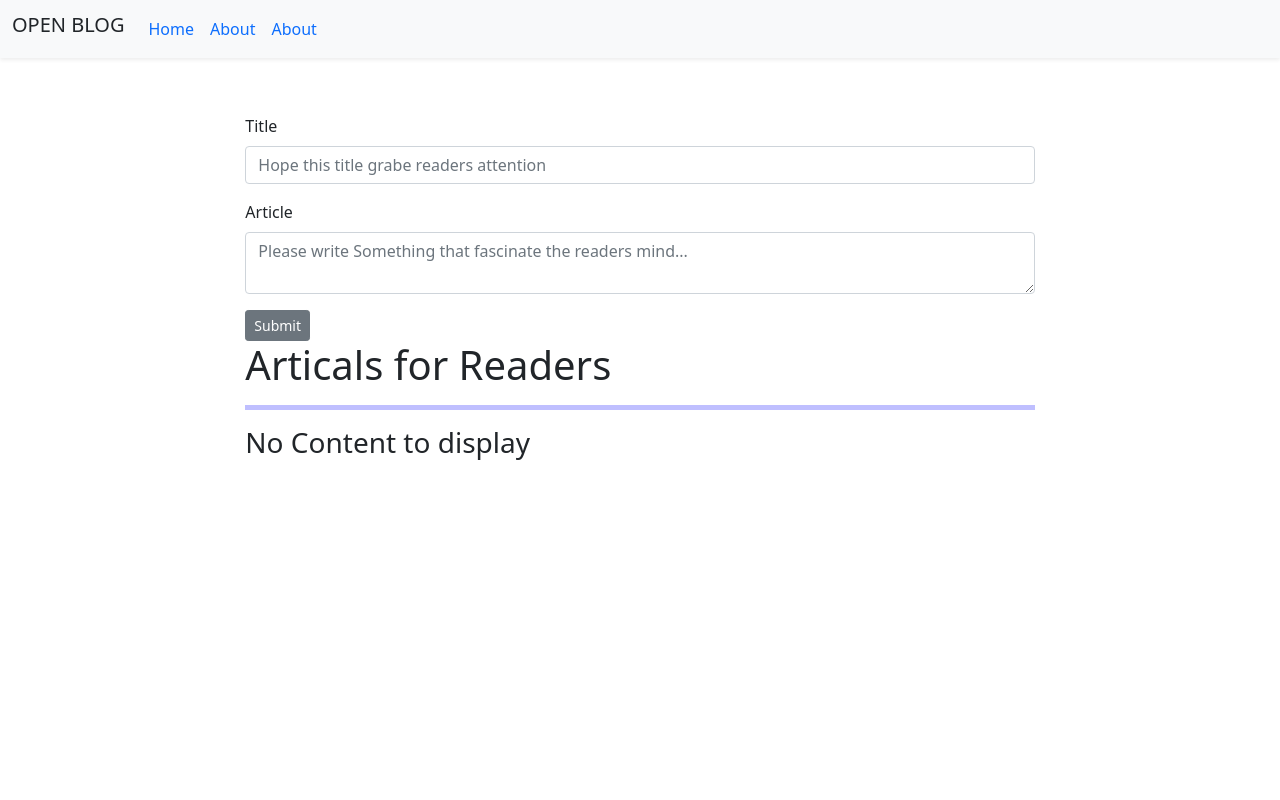
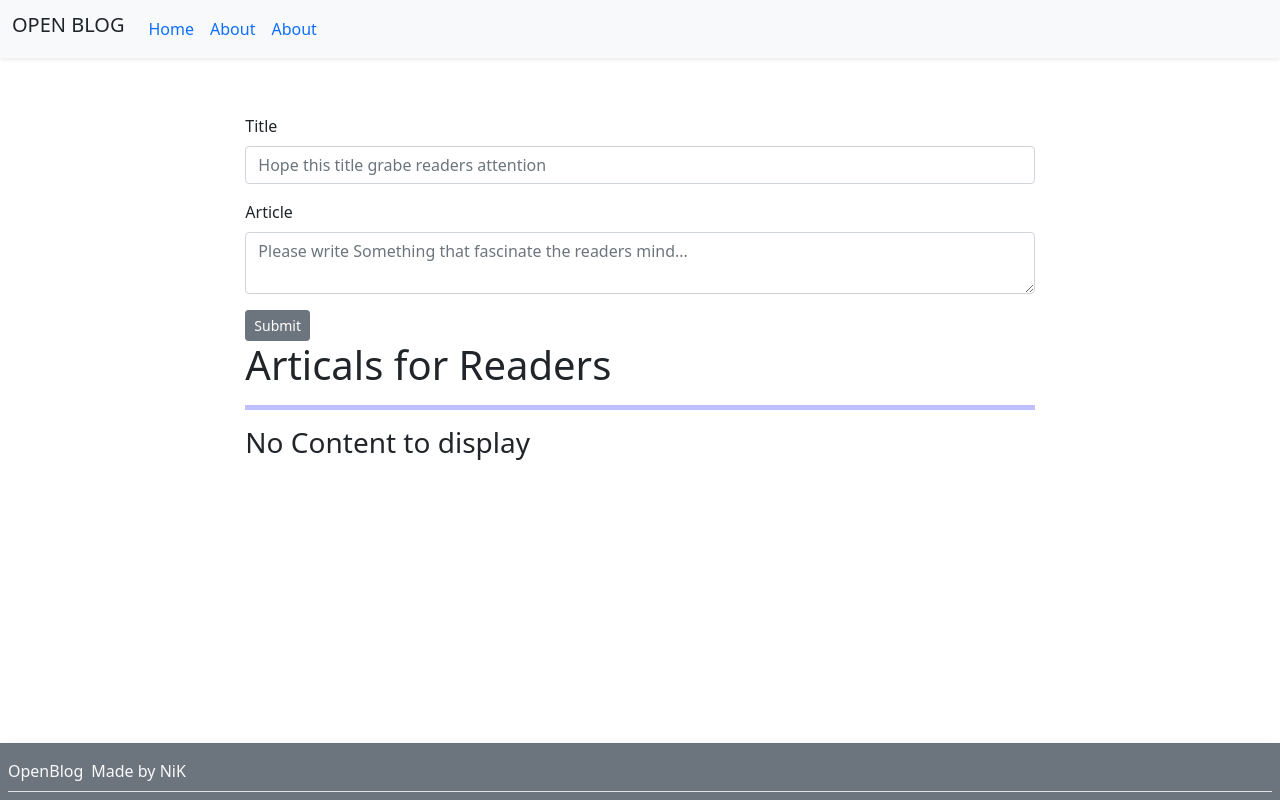
Before and after one commit to Niikpatil/open_blog, a React (Create React App) app: page / in a window 1280 px wide. Built offline with nearby package versions, Linux system fonts and the light colour scheme.

Commit message:
footer fixed

```diff
--- a/src/components/Layouts/Footer.js
+++ b/src/components/Layouts/Footer.js
@@ -1,60 +1,21 @@
 import React from "react";
 
 export const Footer = () => {
-  //   return (
-  //     <div className="mt-auto text-dark-50">
-  //       <p>
-  //         Cover template for{" "}
-  //         <a href="https://getbootstrap.com/" class="text-white">
-  //           Bootstrap
-  //         </a>
-  //         , by{" "}
-  //         <a href="https://twitter.com/mdo" class="text-white">
-  //           @mdo
-  //         </a>
-  //         .
-  //       </p>
-  //     </div>
-  //   );
-  // };
+  let footerStyle = {
+    position: "fixed",
+    bottom: "0",
+    width: "100%",
+  };
+
   return (
-    <div className="container-l shadow p-3 mb-5 bg-secondary">
+    <div className="container-l shadow p-2  bg-secondary" style={footerStyle}>
       <footer className="d-flex flex-wrap justify-content-between align-items-center py-2 my-6 border-bottom">
         <div className="col-md-4 d-flex align-items-center">
-          {/* <a
-            href="/"
-            className="mb-3 me-2 mb-md-0 text-muted text-decoration-none lh-1"
-          >
-            {/* <svg className="bi" width="30" height="24">
-              <use xlink:href="#bootstrap"></use>
-            </svg>
-          </a> */}
-          <span className=" b-5 text-light">© 2021 Company, Inc</span>
+          <p className="mb-3 me-2 mb-md-0 text-light text-decoration-none lh-1">
+            OpenBlog
+          </p>
+          <span className=" b-5 text-light">Made by NiK</span>
         </div>
-
-        {/* <ul className="nav col-md-4 justify-content-end list-unstyled d-flex">
-          <li className="ms-3">
-            <a className="text-muted" href="/#">
-              {/* <svg className="bi" width="24" height="24">
-                <use xlink:href="#twitter"></use>
-              </svg>
-            </a>
-          </li>
-          <li className="ms-3">
-            <a className="text-muted" href="/#">
-              {/* <svg className="bi" width="24" height="24">
-                <use xlink:href="#instagram"></use>
-              </svg>
-            </a>
-          </li>
-          <li className="ms-3">
-            <a className="text-muted" href="/#">
-              {/* <svg className="bi" width="24" height="24">
-                <use xlink:href="#facebook"></use>
-              </svg>
-            </a>
-          </li>
-        </ul> */}
       </footer>
     </div>
   );
--- a/src/components/Layouts/Main.js
+++ b/src/components/Layouts/Main.js
@@ -1,6 +1,6 @@
 import React from "react";
 import { Header } from "./Header";
-// import { Footer } from "./Footer";
+import { Footer } from "./Footer";
 
 export const Main = ({ children }) => {
   return (
@@ -9,7 +9,7 @@ export const Main = ({ children }) => {
       <div className="mt-2 p-5 rounded">
         <div className="col-sm-8 mx-auto">{children}</div>
       </div>
-      {/* <Footer /> */}
+      <Footer />
     </div>
   );
 };
```
